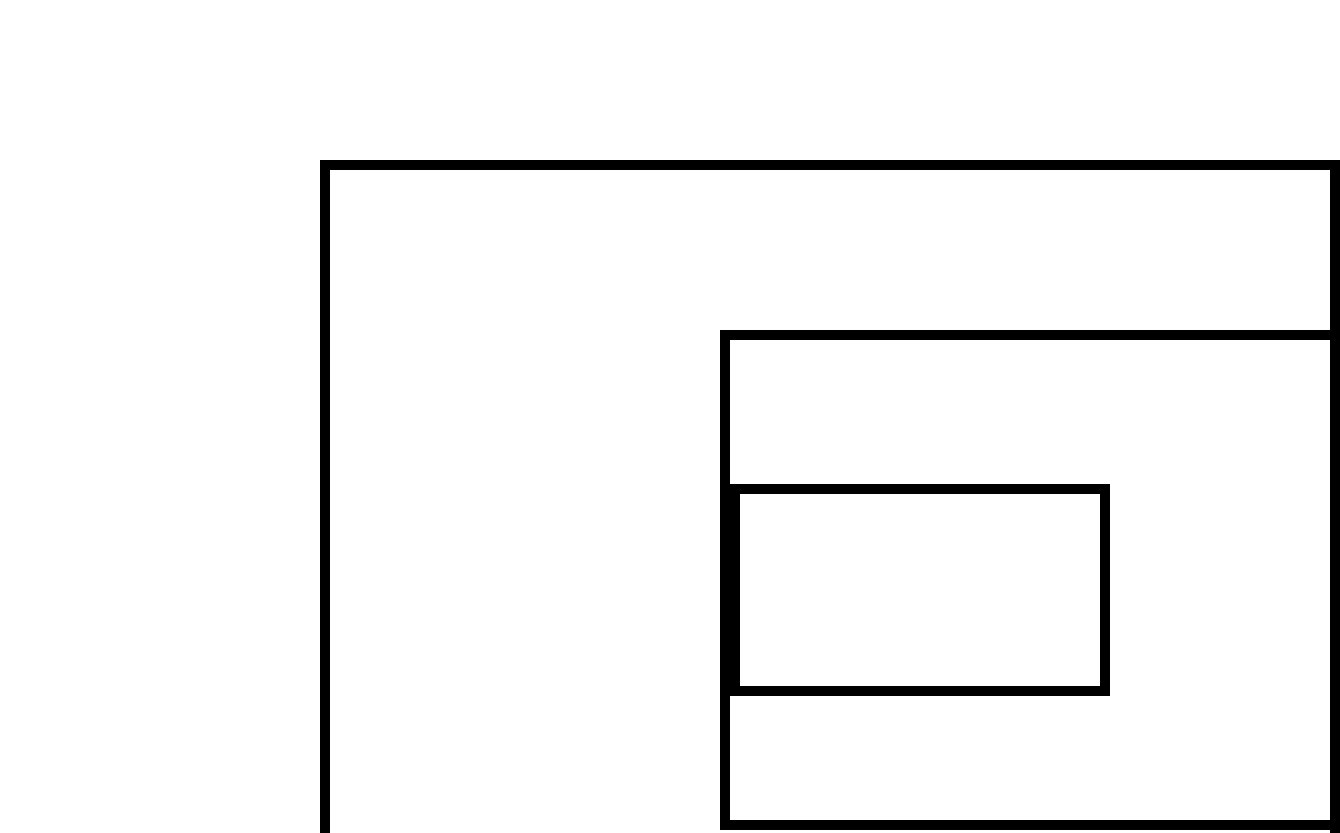
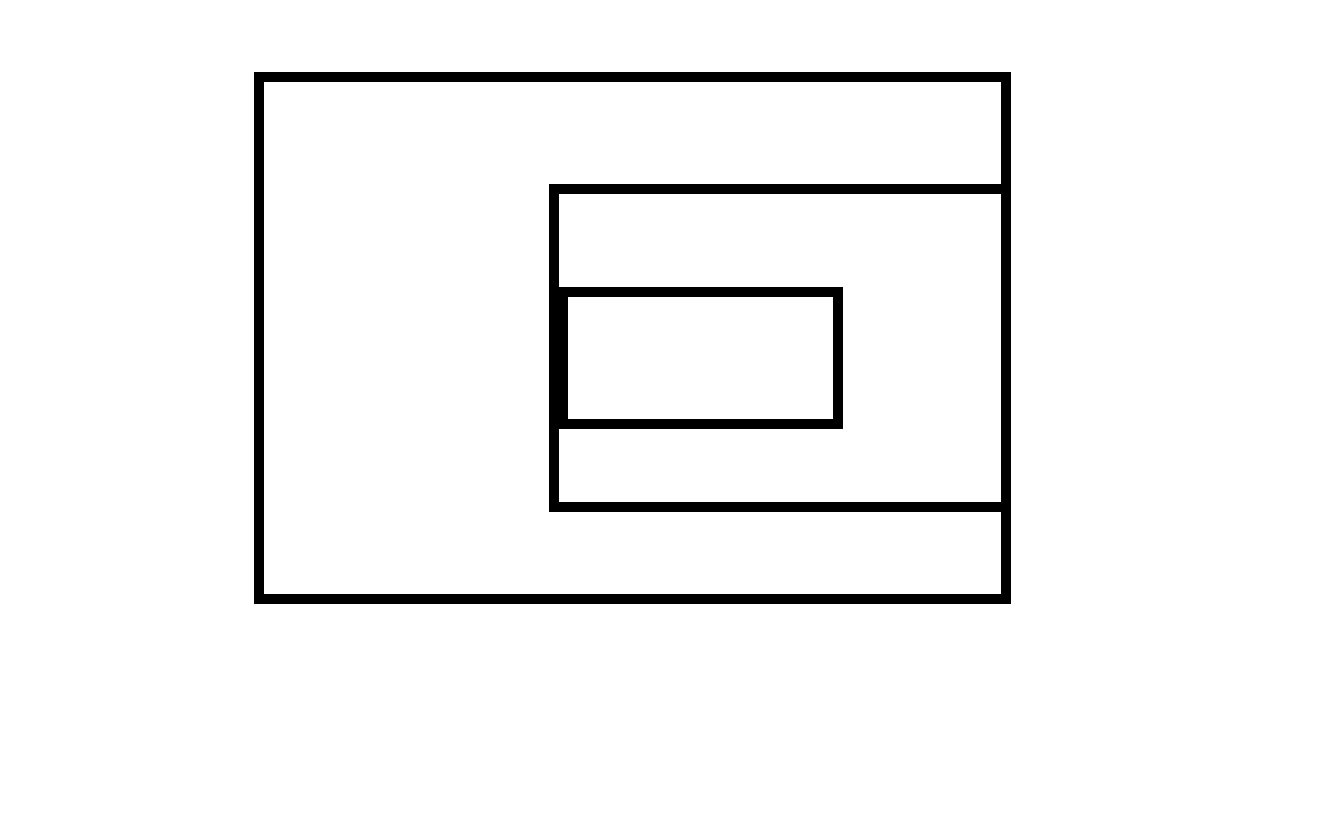
Before and after one commit to order12a/php-academy, a plain HTML site: page lesson_1/task_3/bloks.html in a window 1280 px wide. Shown: the top 833 px of the page, 1340 px wide, since content can reach past the window. After the commit the page ends 800 px from the top, so only its background shows below. Drawn offline with Linux system fonts and the light colour scheme.

Commit message:
View port experiments

```diff
--- a/lesson_1/task_3/style.css
+++ b/lesson_1/task_3/style.css
@@ -1,6 +1,6 @@
 body{
-    width: 1200px;
-    height: auto;
+    width: 64vw;
+    height: 50vw;
 }
 
 div{
@@ -9,12 +9,11 @@ div{
 
 .outer{
     display: block;
-    /*margin: 0 auto;*/
-    position: absolute;
-    width: 1000px;
-    height: 800px;
-    top: 20%;
-    left: 25%;
+    position: relative;
+    width: 90%;
+    height: 80%;
+    top: 10%;
+    left: 30%;
 }
 
 .inner{
@@ -32,4 +31,5 @@ div{
     height: 40%;
     float: left;
     top: 30%;
+    margin-left: -1px;
 }
```
